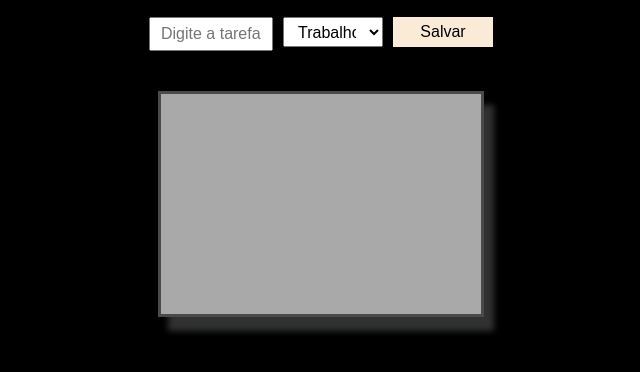
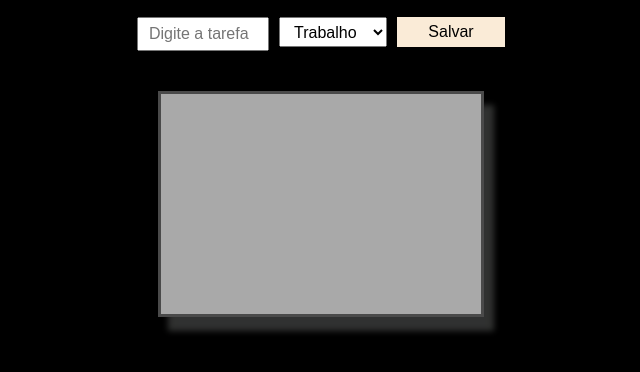
Before and after one commit to DanielMaori43/Tarefas, a website: page index.html in a window 1280 px wide. Shown: the part 118-490 px from the top of the page, without its empty margins (319-959 px from the left). Drawn offline with Linux system fonts and the light colour scheme; no server answers.

Commit message:
Update index.html

```diff
--- a/index.html
+++ b/index.html
@@ -27,7 +27,7 @@
     }
 
     input, select, button {
-      width: 100px;
+      width: 108px;
       height: 30px;
       font-size: 16px;
       padding: 0 10px;
```
